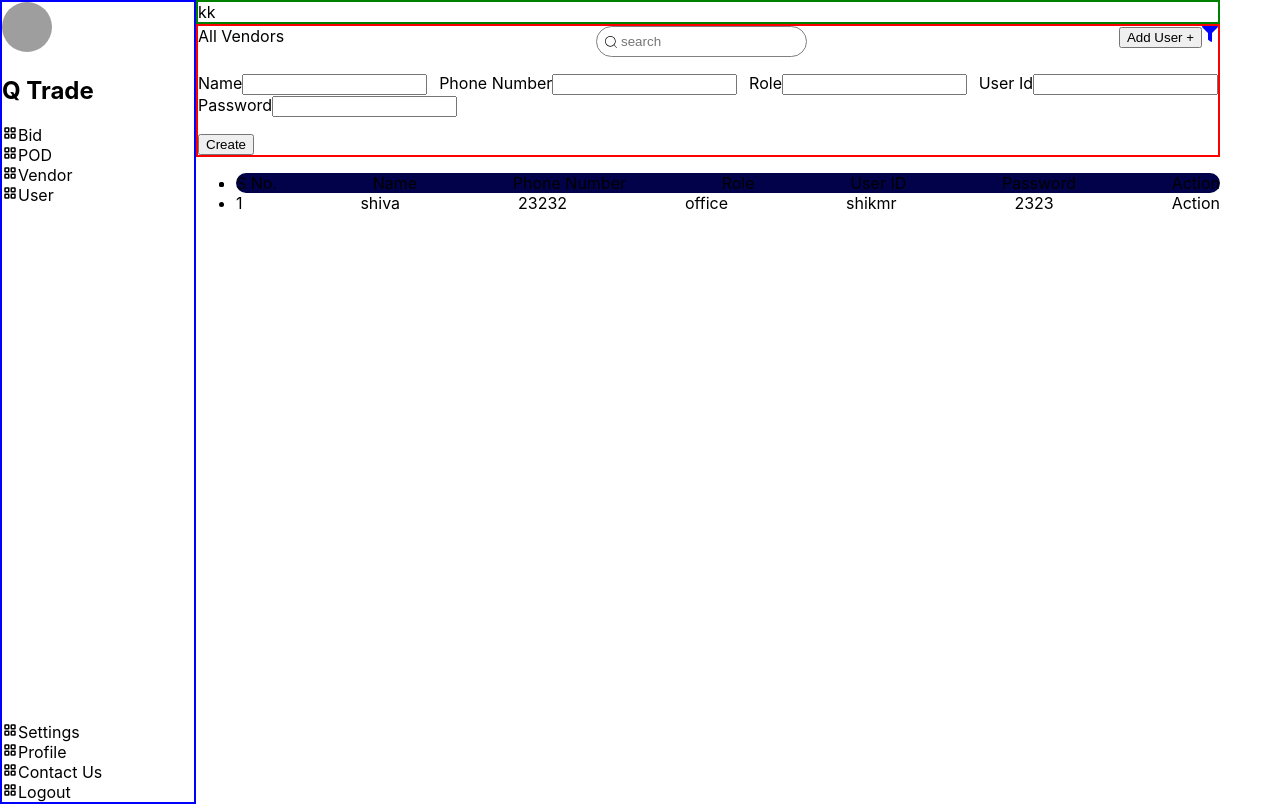
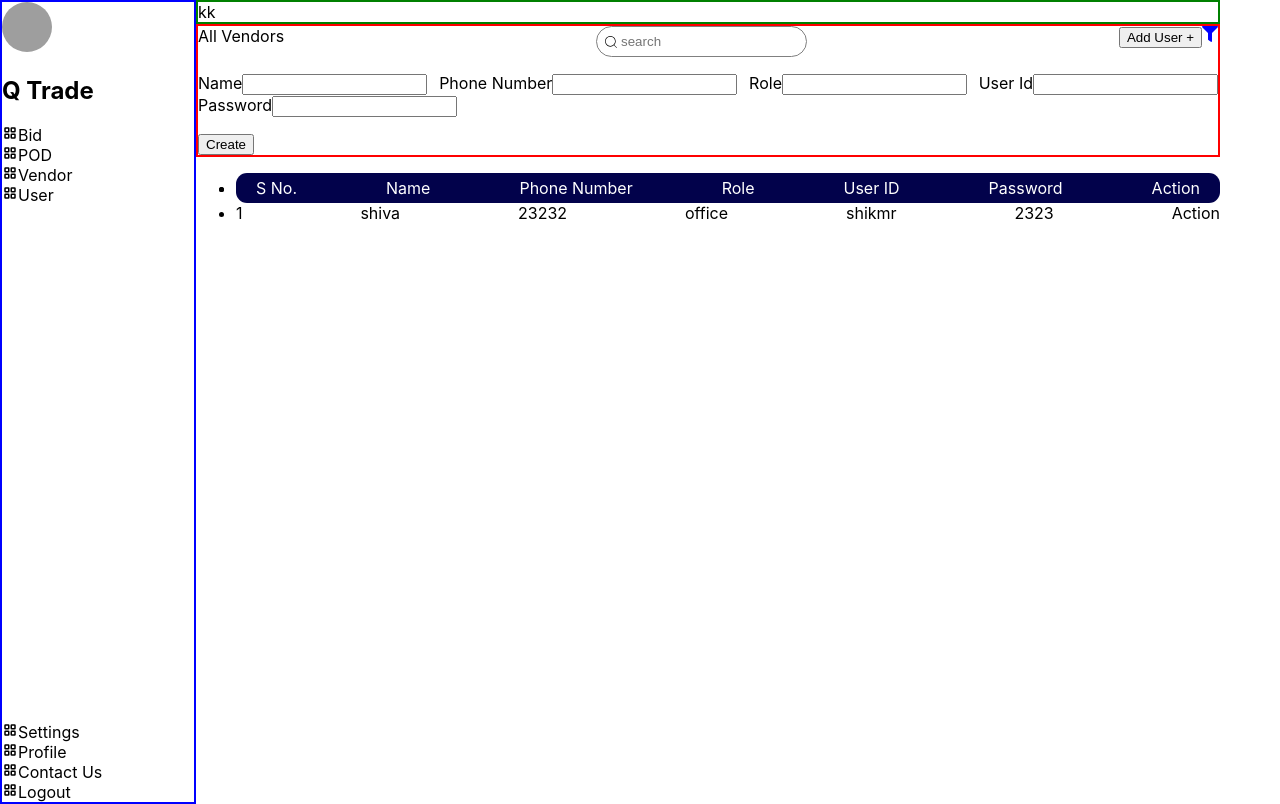
Before and after one commit to shiva2351/qikbuk, a React (Create React App) app: page / in a window 1280 px wide. Built offline with nearby package versions, Linux system fonts and the light colour scheme; grey boxes are pictures that could not be loaded.

Commit message:
Update index.css

```diff
--- a/src/components/UserRoute/index.css
+++ b/src/components/UserRoute/index.css
@@ -4,7 +4,12 @@
   display: flex;
   justify-content: space-between;
   background-color:#02024B;
-  border-radius:15px;
+  border-radius:11px;
+  padding-left:20px;
+  padding-top:5px;
+  padding-right:20px;
+  padding-bottom:5px;
+  color:white;
 }
 
 .User-uls {
```
